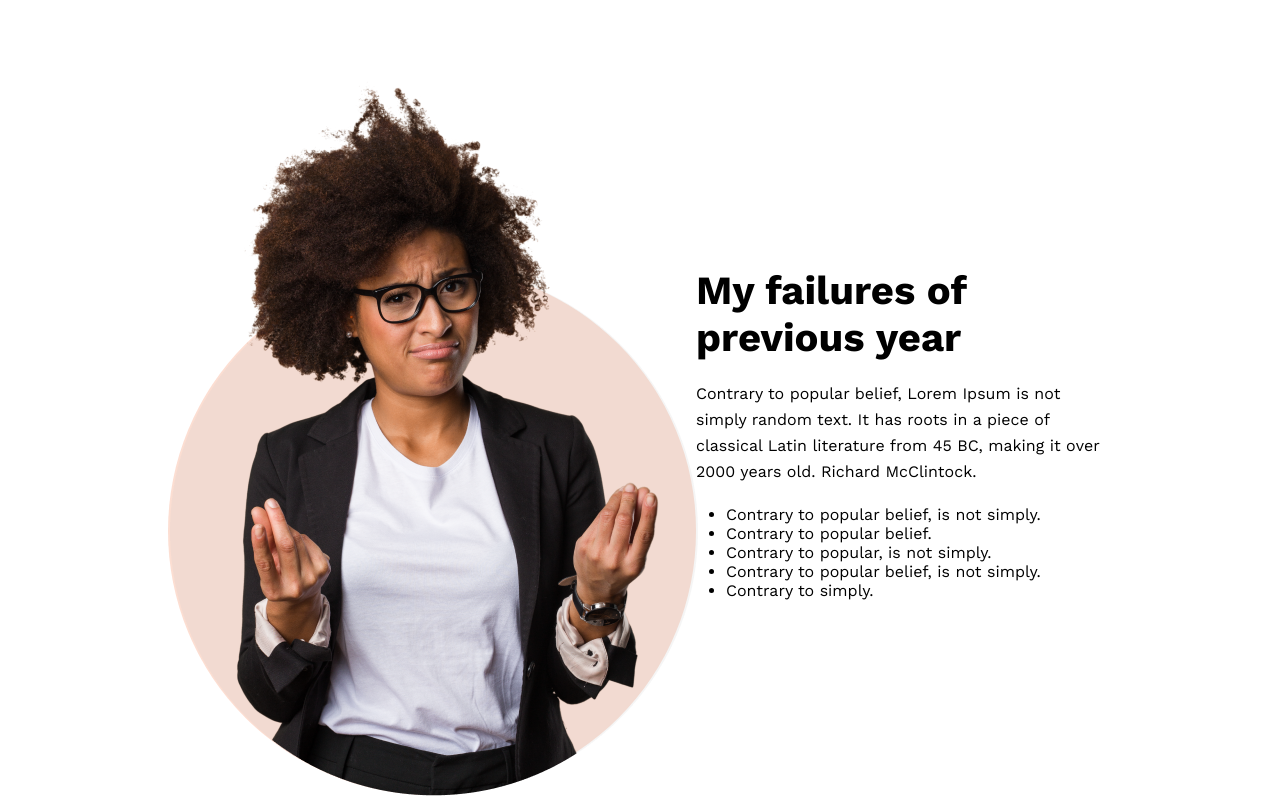
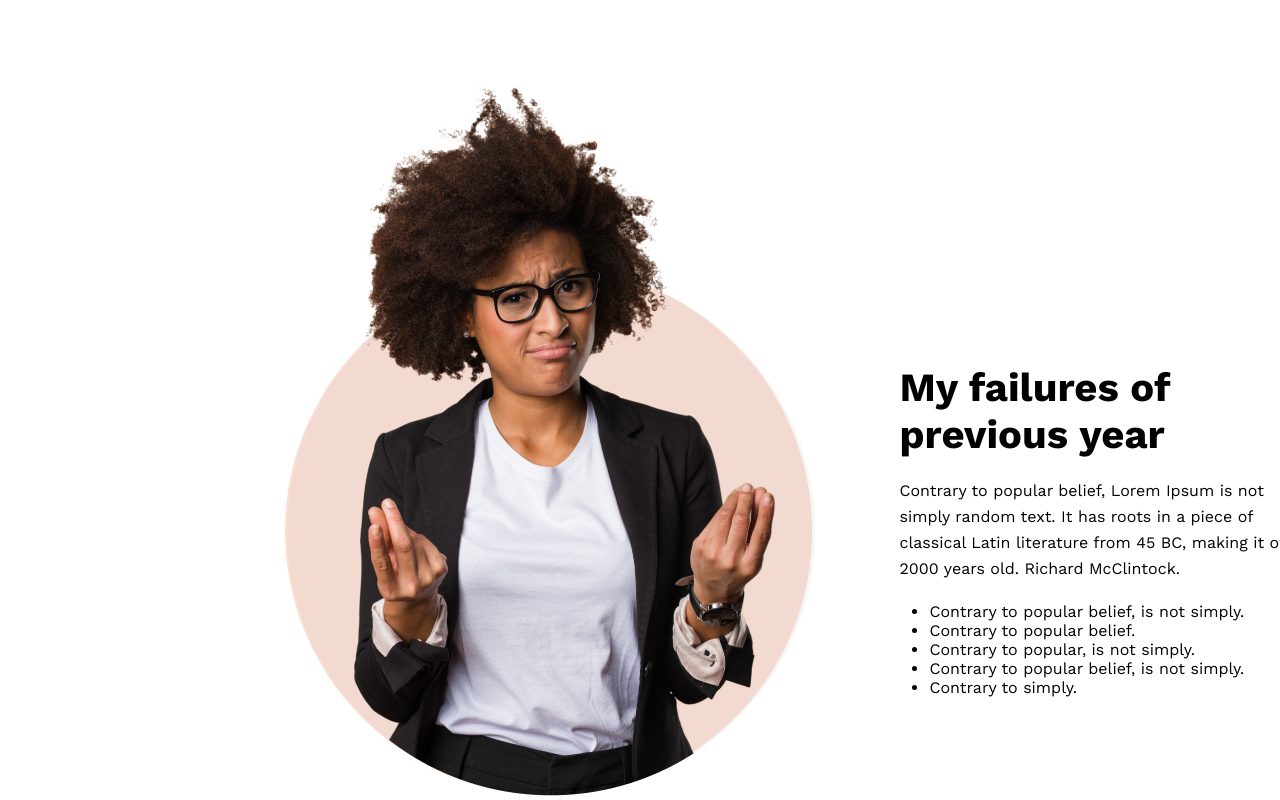
Before and after one commit to m01713261932/new-year-project, a plain HTML site: page index.html in a window 1280 px wide. Shown: the part 876-1676 px from the top of the page. Drawn offline with nearby package versions, Linux system fonts and the light colour scheme.

Commit message:
added main container size

```diff
--- a/styles/styles.css
+++ b/styles/styles.css
@@ -59,6 +59,7 @@ body {
 /* end top section style  */
 
 .main_container {
+    width: 1600px;
     display: flex;
     flex-direction: column;
     justify-content: center;
@@ -84,8 +85,12 @@ body {
 }
 
 .main_con1{
+    width: 1600px;
     display: flex;
-    justify-content: space-evenly;
+    justify-content: center;
+    align-items: center;
+    gap: 87px;
+
 }
 
 .my_fail_head {
```
Also changed, not shown: index.html (+0 -2 lines).
